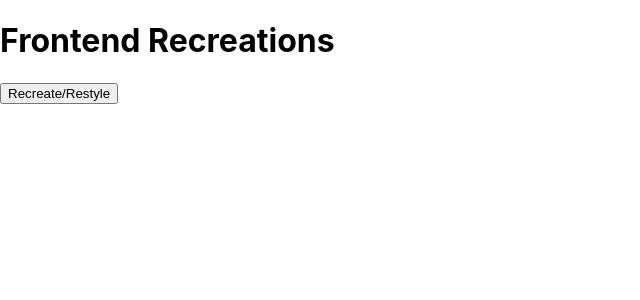
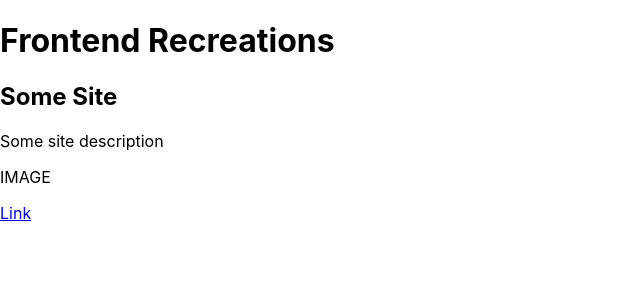
Before and after one commit to paulg44/frontend_recreations, a React (Create React App) app in the folder my-app/: page / in a window 1280 px wide. Shown: the top 300 px of the page, without its empty margins (0-640 px from the left). Built offline with nearby package versions, Linux system fonts and the light colour scheme.

Commit message:
add react router and make link up how I want it to work, file structure maybe confusing

```diff
--- a/my-app/package.json
+++ b/my-app/package.json
@@ -12,6 +12,7 @@
     "@types/react-dom": "^18.2.7",
     "react": "^18.2.0",
     "react-dom": "^18.2.0",
+    "react-router-dom": "^6.15.0",
     "react-scripts": "5.0.1",
     "typescript": "^4.9.5",
     "web-vitals": "^2.1.4"
--- a/my-app/src/App.tsx
+++ b/my-app/src/App.tsx
@@ -1,9 +1,18 @@
 import React from "react";
 import "./App.css";
 import Homepage from "./Homepage/Homepage";
+import TestSiteDisplay from "./Sites/TestSite/TestSiteDisplay";
+import { BrowserRouter, Routes, Route } from "react-router-dom";
 
 function App() {
-  return <Homepage />;
+  return (
+    <BrowserRouter>
+      <Routes>
+        <Route path="/" element={<Homepage />}></Route>
+        <Route path="/testSiteOne" element={<TestSiteDisplay />}></Route>
+      </Routes>
+    </BrowserRouter>
+  );
 }
 
 export default App;
--- a/my-app/src/SiteDescriptionCard/SiteDescriptionCard.tsx
+++ b/my-app/src/SiteDescriptionCard/SiteDescriptionCard.tsx
@@ -1,4 +1,5 @@
 // Commponent for site description card
+import { Link } from "react-router-dom";
 
 function SiteDescriptionCard() {
   return (
@@ -7,6 +8,7 @@ function SiteDescriptionCard() {
       <p>Some site description</p>
       <p>IMAGE</p>
       {/* Hard coded link for the moment */}
+      <Link to={"/testSiteOne"}>Link</Link>
     </div>
   );
 }
--- a/my-app/src/Sites/TestSiteDisplay/TestSiteDisplay.tsx
+++ b/my-app/src/Sites/TestSite/TestSiteDisplay.tsx
@@ -1,8 +1,12 @@
 // Component to display the recreation and restyle
+import TestSiteRecreate from "./TestSiteRecreate";
+import TestSiteRestyle from "./TestSiteRestyle";
 
 function TestSiteDisplay() {
   return (
     <div className="testSiteDisplay">
+      <TestSiteRecreate />
+      <TestSiteRestyle />
       {/* Button visual text will change depending on what page you are on for example on ReacreatedSite button will say restyle and vice versa */}
       <button className="toggleSite">Recreate/Restyle</button>
     </div>
--- a/my-app/src/SitesContainer/SitesContainer.tsx
+++ b/my-app/src/SitesContainer/SitesContainer.tsx
@@ -1,11 +1,11 @@
 // Component to hold all the recreated sites
-import TestSiteDisplay from "../Sites/TestSiteDisplay/TestSiteDisplay";
+import SiteDescriptionCard from "../SiteDescriptionCard/SiteDescriptionCard";
 
 function SitesContainer() {
   return (
     <div className="siteContainer">
       {/* For every recreated/restyled website add a component with a route path */}
-      <TestSiteDisplay />
+      <SiteDescriptionCard />
     </div>
   );
 }
```
Also changed, not shown: my-app/src/Homepage/Homepage.tsx (renamed from my-app/src/Homepage/Homepage.js), my-app/src/Sites/TestSite/TestSiteDisplay.css (added), my-app/src/Sites/TestSiteDisplay/TestSiteDisplay.css (deleted), 1 other file (tests, documents, lock files or other folders).
